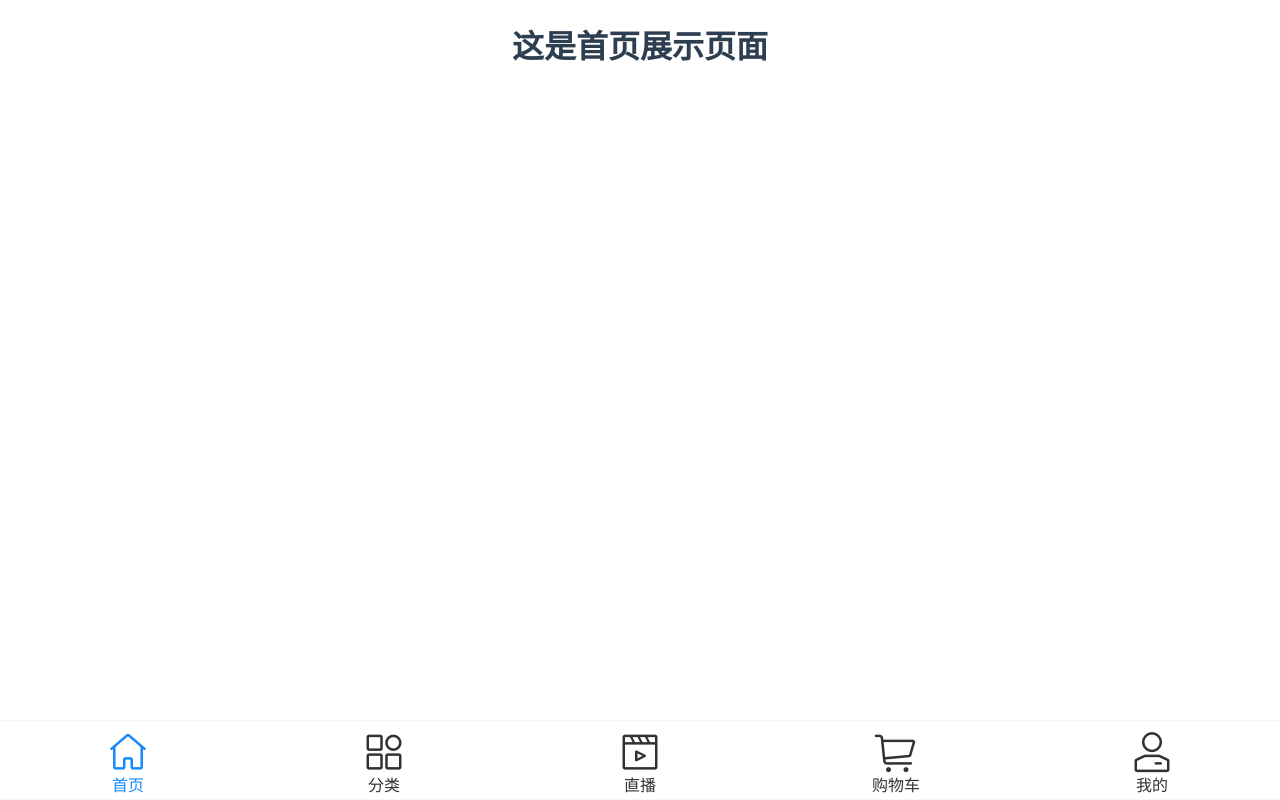
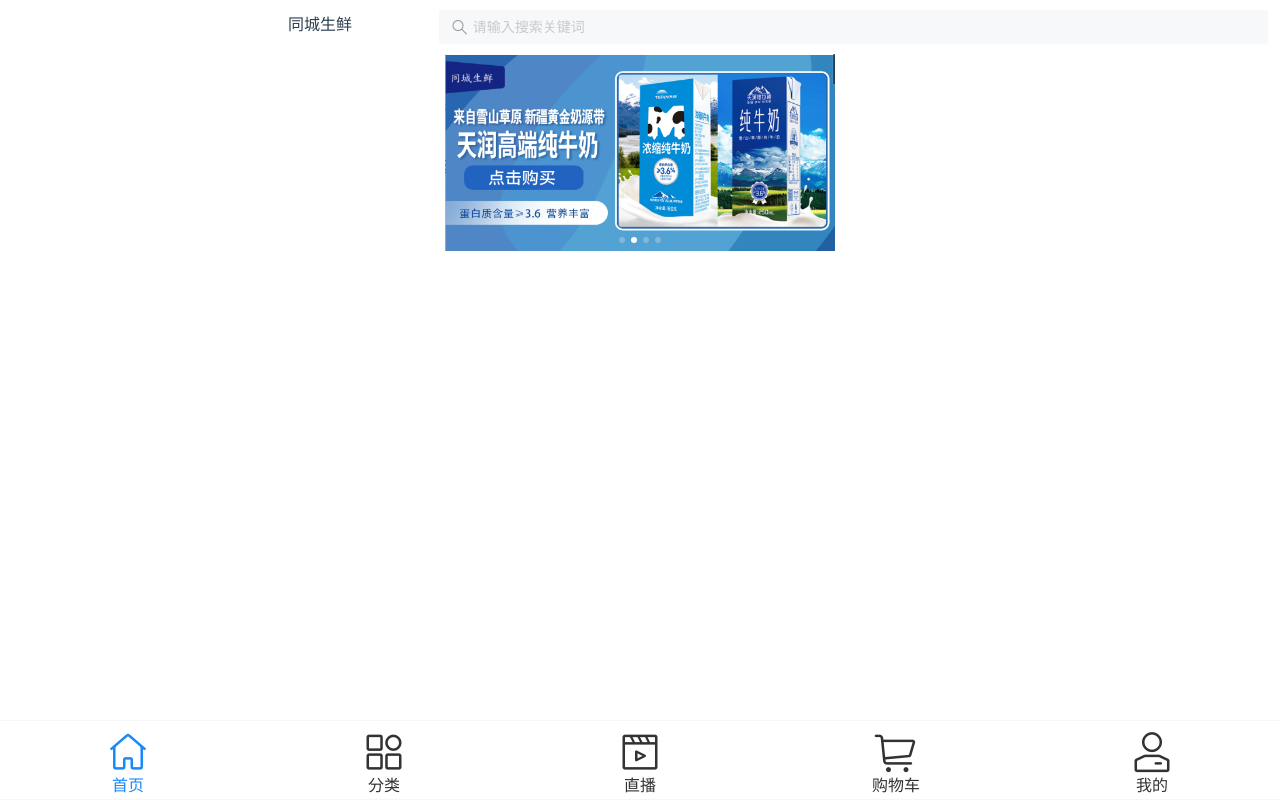
Before and after one commit to bart-zzb/fresh-product-e-commerce-platform, a Vue app in the folder mall-frontend/mall-app-frontend/mall-app/: page /index in a window 1280 px wide. Built offline with nearby package versions, Linux system fonts and the light colour scheme.

Commit message:
2024-03-17 vant 轮播图设计

```diff
--- a/mall-frontend/mall-app-frontend/mall-app/src/views/home/IndexView.vue
+++ b/mall-frontend/mall-app-frontend/mall-app/src/views/home/IndexView.vue
@@ -1,5 +1,24 @@
 <template>
-  <h1>这是首页展示页面</h1>
+  <van-row>
+    <van-col span="4"></van-col>
+    <van-col span="4">
+      <div style="line-height: 50px;">同城生鲜</div>
+    </van-col>
+    <van-col span="16">
+      <van-search v-model="value" placeholder="请输入搜索关键词"/>
+    </van-col>
+  </van-row>
+  <van-row>
+    <van-col span="24">
+      <van-swipe class="my-swipe" :autoplay="3000" indicator-color="white">
+        <van-swipe-item><img src="/imgs/carsoual1.png" width="390px;"></van-swipe-item>
+        <van-swipe-item><img src="/imgs/carsoual1.png" width="390px"></van-swipe-item>
+        <van-swipe-item><img src="/imgs/carsoual1.png" width="390px"></van-swipe-item>
+        <van-swipe-item><img src="/imgs/carsoual1.png" width="390px"></van-swipe-item>
+      </van-swipe>
+    </van-col>
+  </van-row>
+
 </template>
 
 <script setup>
```
Also changed, not shown: mall-frontend/mall-app-frontend/mall-app/public/imgs/carsoual1.png (added).
